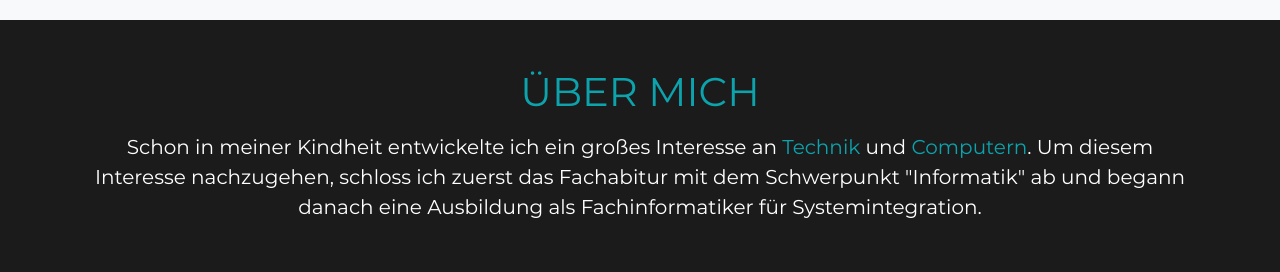
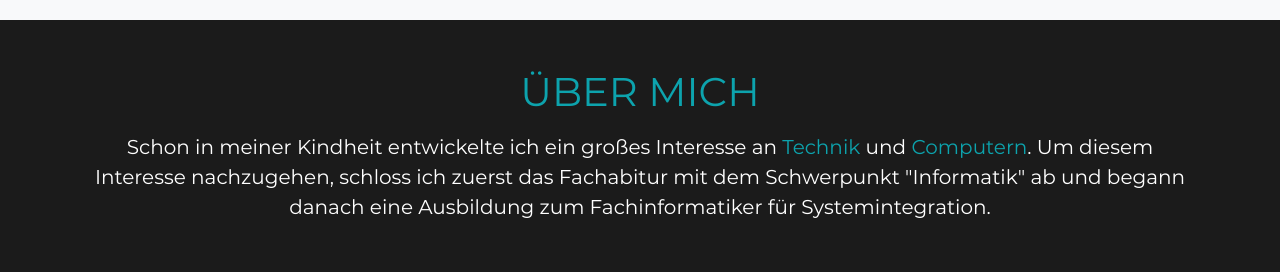
Before and after one commit to MarcoMueglich/Portfolio, a website: page index.html in a window 1280 px wide. Shown: the part 1560-1832 px from the top of the page. Drawn offline with nearby package versions, Linux system fonts and the light colour scheme.

Commit message:
Fixed Typo

```diff
--- a/index.html
+++ b/index.html
@@ -153,7 +153,7 @@
                     <span class="text-primary">Computern</span>. Um diesem
                     Interesse nachzugehen, schloss ich zuerst das Fachabitur mit
                     dem Schwerpunkt "Informatik" ab und begann danach eine
-                    Ausbildung als Fachinformatiker für Systemintegration.
+                    Ausbildung zum Fachinformatiker für Systemintegration.
                 </p>
                 <div class="container py-3 py-md-5">
                     <div class="row d-flex justify-content-center">
```
